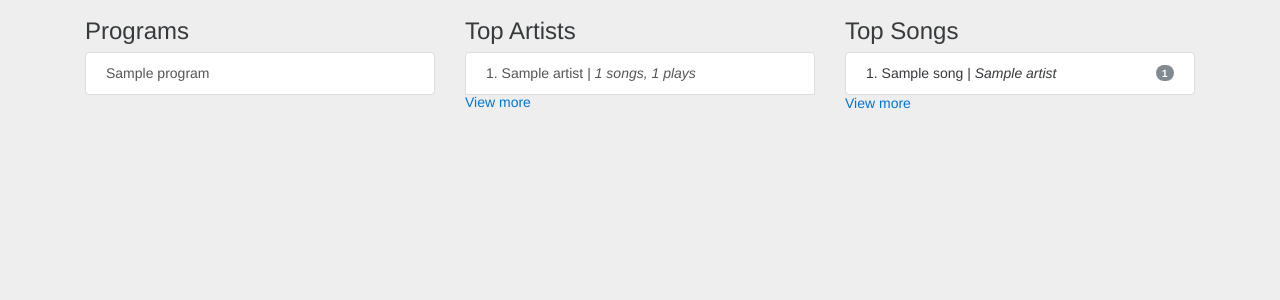
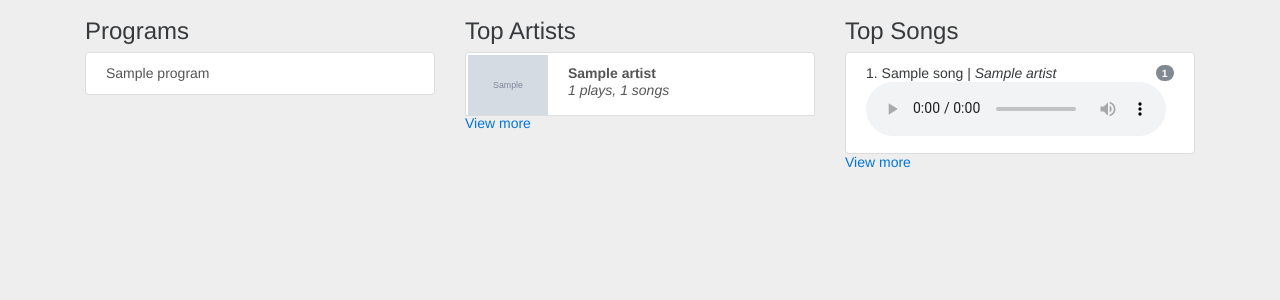
Before and after one commit to jmhansen/npr-musical-interludes, a Django app: page / in a window 1280 px wide. Shown: the part 49-349 px from the top of the page. Run offline with Django 3.2, Linux system fonts and the light colour scheme; tables that the repository leaves empty hold one stand-in row (values such as "Sample post"); grey boxes marked "Sample" are stand-in pictures; some libraries are stand-ins or nearby versions.

Commit message:
Displaying thumbnails and previews on index, need additional styling

```diff
--- a/npr_interludes/static/style.css
+++ b/npr_interludes/static/style.css
@@ -13,3 +13,17 @@ body {
     margin: 0;
     padding: 1rem;
 }
+
+.artist-thumbnail {
+    float: left;
+}
+
+.artist-detail {
+    /*float: left;*/
+    margin-left: 100px;
+    padding-top: 10px;
+}
+
+audio {
+    background-color: white;
+}
--- a/npr_interludes/templates/index.html
+++ b/npr_interludes/templates/index.html
@@ -28,8 +28,17 @@
                 <h4>Top Artists</h4>
                 <div class="list-group">
                     {% for artist in top_artists %}
-                        <a href="{% url 'artist_detail' slug=artist.slug %}" class="list-group-item">
-                            {{ forloop.counter }}.  {{ artist.name }} | <em>{{ artist.num_songs }} songs, {{ artist.num_interludes }} plays</em>
+                        <a href="{% url 'artist_detail' slug=artist.slug %}" class="list-group-item" style="height: 64px; padding: 2px;">
+                            <div class="artist-thumbnail">
+                                {% if artist.thumbnail %}
+                                    <img src="{{ artist.thumbnail }}" height="60px">
+                                {% endif %}
+                            </div>
+                            <div class="artist-detail">
+                                <strong>{{ artist.name }}</strong>
+                                <br>
+                                <em>{{ artist.num_interludes }} plays, {{ artist.num_songs }} songs</em>
+                            </div>
                         </a>
                     {% endfor %}
                     <a href="{% url 'artist_list_top_25' %}">View more</a>
@@ -43,6 +52,12 @@
                         <li class="list-group-item">
                             <span class="label label-default label-pill pull-xs-right">{{ song.num_interludes }}</span>
                             {{ forloop.counter }}.  {{ song.name }} | <em>{{ song.artist.name }}</em>
+                            {% if song.preview %}
+                                <audio controls>
+                                    <source src="{{ song.preview }}" type="audio/mpeg">
+                                    audio player not supported
+                                </audio>
+                            {% endif %}
                         </li>
                     {% endfor %}
                 </ul>
```
